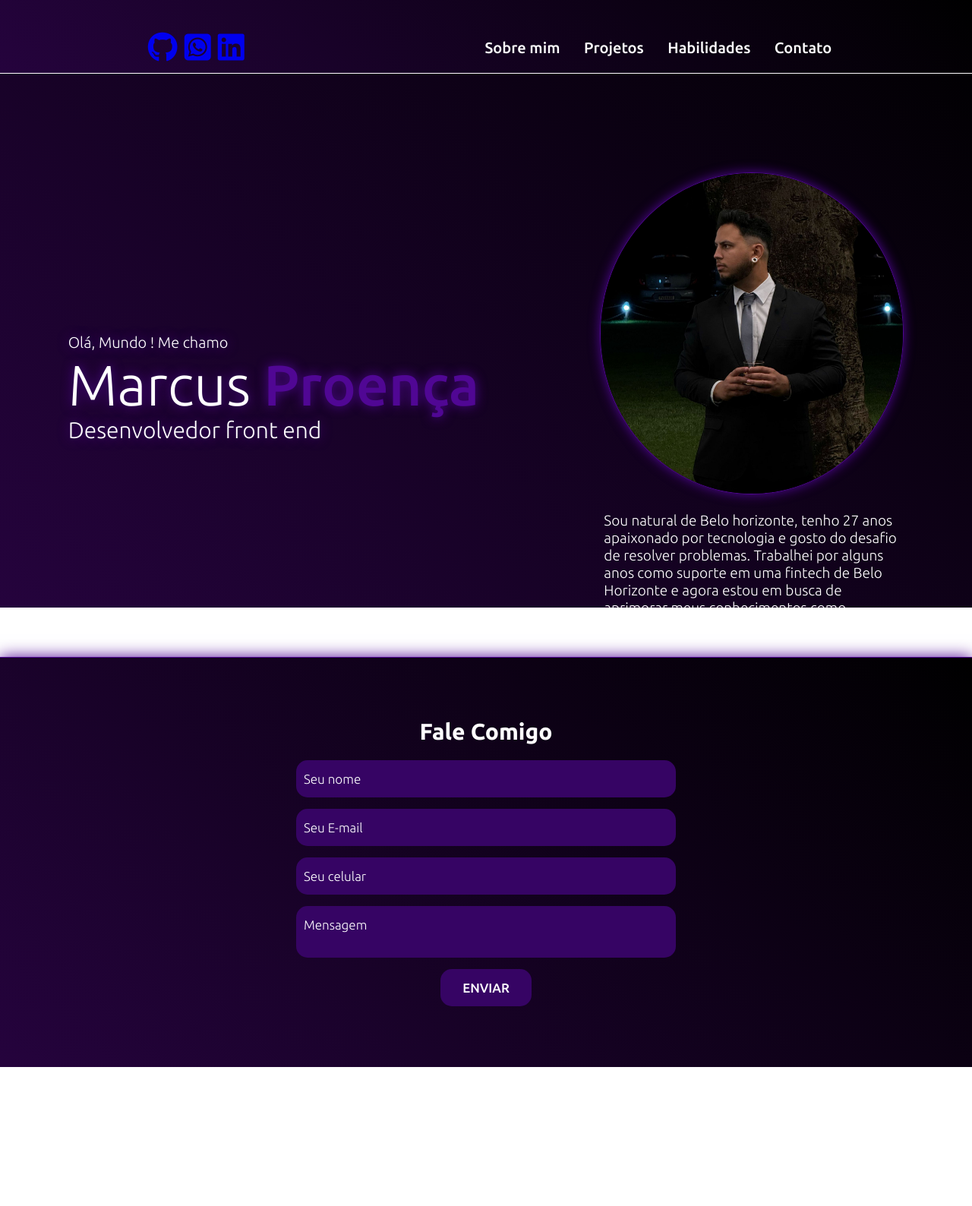
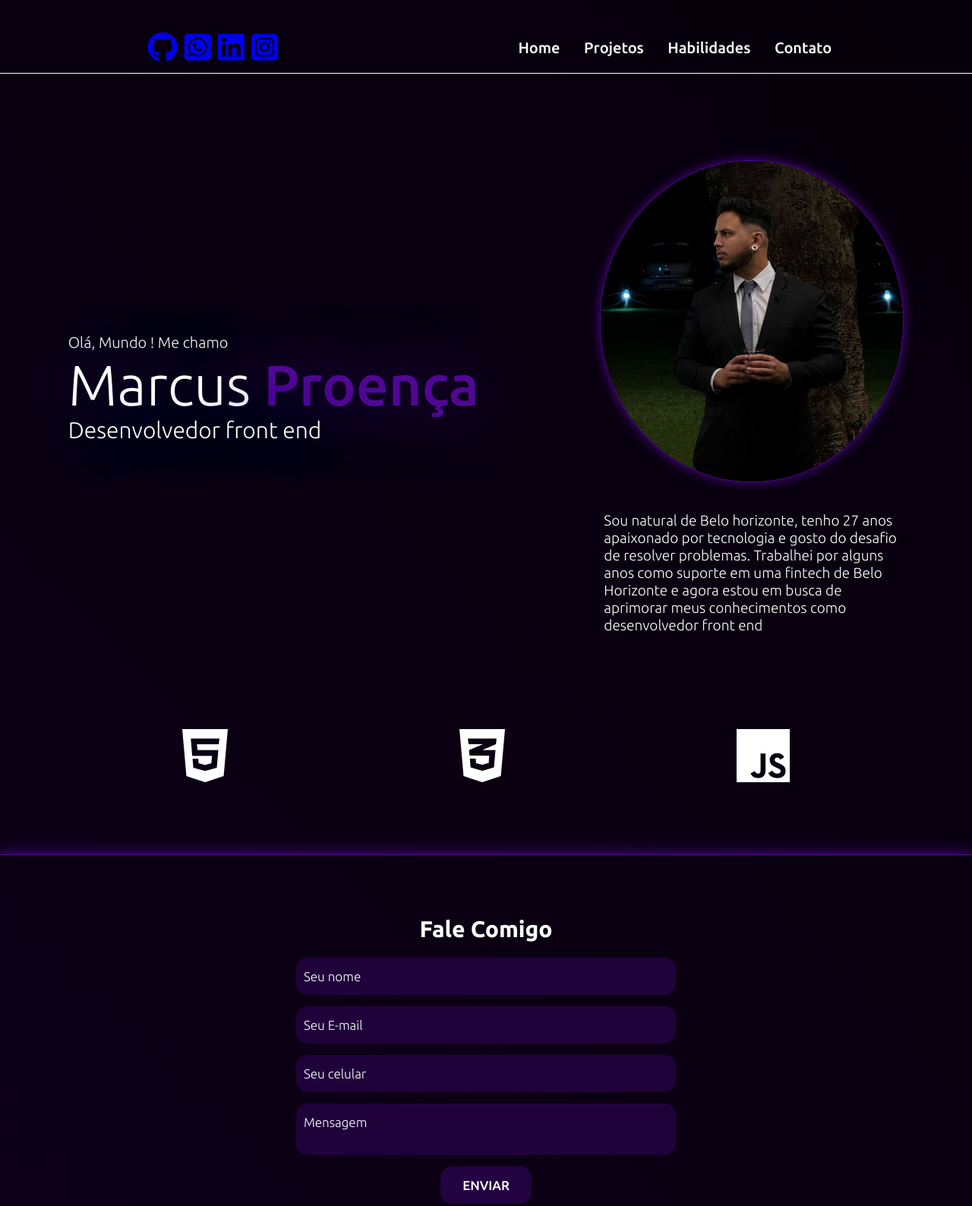
Before and after one commit to marcusproencadev/portifolio, a plain HTML site: page index.html in a window 1280 px wide. Shown: the whole page at 76% size. Before the commit the page ends 1405 px from the top, so only its background shows below. Drawn offline with Linux system fonts and the light colour scheme.

Commit message:
add animação na imagem e alteracoes de cores em toda a pagina

```diff
--- a/index.html
+++ b/index.html
@@ -23,9 +23,11 @@
                             class="fa-brands fa-square-whatsapp"></i></a>
                     <a href="https://br.linkedin.com/" target="_blank" id="linkedin"><i
                             class="fa-brands fa-linkedin"></i></a>
+                    <a href="https://www.instagram.com/" target="_blank"><i
+                            class="fa-brands fa-square-instagram"></i></a>
                 </div>
                 <ul>
-                    <li>Sobre mim</li>
+                    <li>Home</li>
                     <li>Projetos</li>
                     <li>Habilidades</li>
                     <li>Contato</li>
@@ -50,6 +52,16 @@
             </div>
 
         </section>
+        <section>
+            <div class="tecnologias">
+                <i class="fa-brands fa-html5"></i>
+                <i class="fa-brands fa-css3-alt"></i>
+                <i class="fa-brands fa-js"></i>
+
+            </div>
+
+        </section>
+
         <section class="formulario">
             <div class="interface">
                 <h2>Fale Comigo</h2>
--- a/style.css
+++ b/style.css
@@ -7,14 +7,13 @@
 }
 
 main {
-    height: 100vh;
+    height: 100%;
     width: 100%;
-    background-image: linear-gradient(45deg, #25033d, #000000);
-
+    background-image: linear-gradient(45deg, #150025, #000000);
+    background-size: 500% 100%;
+    animation: degrade-animado 3s alternate infinite;
 
 }
-
-
 
 a:visited {
     color: #ffffff;
@@ -33,9 +32,6 @@ nav {
     justify-content: space-around;
     padding: 40px 40px 10px 40px;
     border-bottom: 1px solid white;
-    background-image: linear-gradient(45deg, #25033d, #000000);
-    /* background-color: white; */
-
 }
 
 .icones-redes-sociais {
@@ -56,13 +52,13 @@ li {
     cursor: pointer;
     margin-left: 27px;
     font-weight: 500;
-    /* text-shadow: 0 0 5px white; */
+
 
 }
 
 li:hover {
     text-shadow: 0 0 15px;
-    color: #9405b1;
+    color: #500794;
     transition: all 0.5s ease-out;
 }
 
@@ -72,11 +68,8 @@ li:hover {
     border-radius: 50%;
     border: 1px solid #500794;
     box-shadow: 0 0 15px #500794;
-
-    /* animation-name: animacao;
-    animation-duration: 2s;
-    animation-delay: 2s;
-    animation-iteration-count: infinite; */
+    transform: translatey(-30px);
+    animation: animacao-fotocapa 2s alternate infinite;
 
 }
 
@@ -106,7 +99,7 @@ li:hover {
 .name_tittle {
     color: white;
     font-size: 50px;
-    text-shadow: 0 0 15px #500794;
+    text-shadow: 0 0 100px #500794;
 }
 
 .name_tittle p {
@@ -123,11 +116,29 @@ span {
 }
 
 
+/* tecnologias */
+.tecnologias {
 
+    max-width: 800px;
+    margin: 0 auto;
+    font-size: 80px;
+    display: flex;
+    align-items: center;
+    justify-content: space-between;
+    color: white;
+    padding: 90px 0px;
+    transition: .2s;
+}
+
+.tecnologias :hover {
+    text-shadow: 0 0 15px #5a06a8;
+    transform: scale(1.3);
+    transition: .5s;
+}
 
 /* fomulario */
 section.formulario {
-    background-image: linear-gradient(45deg, #25033d, #000000);
+
     padding: 80px 4%;
     border-top: 1px solid #500794;
     box-shadow: 0 0 20px #500794;
@@ -156,7 +167,7 @@ form {
 form input,
 form textarea {
     width: 100%;
-    background-color: #360464;
+    background-color: #20023b;
     border: 0;
     outline: 0;
     padding: 15px 10px;
@@ -184,7 +195,7 @@ form .btn-enviar {
 
 form .btn-enviar input {
     width: 120px;
-    background-color: #360464;
+    background-color: #230242;
     color: white;
     font-weight: 500;
     cursor: pointer;
@@ -206,3 +217,25 @@ form textarea:focus {
     border: 1px solid #360464;
     box-shadow: 0 0 10px #5a06a8;
 }
+
+@keyframes degrade-animado {
+    0% {
+        background-position-x: 0%;
+
+    }
+
+    100% {
+        background-position-x: 100%;
+    }
+}
+
+@keyframes animacao-fotocapa {
+    0% {
+        transform: translateY(0px);
+    }
+
+
+    100% {
+        transform: translateY(-20px);
+    }
+}
```
